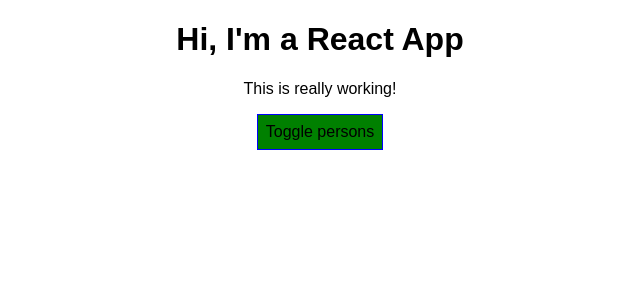
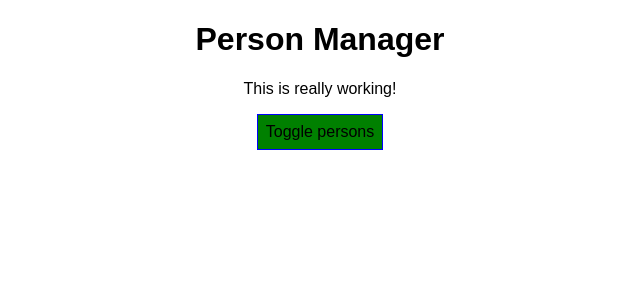
Before and after one commit to Nuwanlwx/Complete-React-Guide, a React app: page / in a window 1280 px wide. Shown: the top 300 px of the page, without its empty margins (320-960 px from the left). Built offline with nearby package versions, Linux system fonts and the light colour scheme.

Commit message:
7. Diving Deeper into Components & React Internal:5. Class-based vs Functional Components

```diff
--- a/src/components/Cockpit/Cockpit.js
+++ b/src/components/Cockpit/Cockpit.js
@@ -16,7 +16,7 @@
     }
     return(
         <div>
-            <h1>Hi, I'm a React App</h1>
+            <h1>{props.title}</h1>
             <p className={assignedClasses.join(' ')}>This is really working!</p>
             <button
                 className= {btnClass}
--- a/src/containers/App.js
+++ b/src/containers/App.js
@@ -66,7 +66,9 @@
     return (
         // <StyleRoot>
           <div className={classes.App}>
-            <Cockpit showPersons={this.state.showPersons}
+            <Cockpit
+                title={this.props.appTitle}
+                showPersons={this.state.showPersons}
               persons={this.state.persons}
               clicked={this.togglePersonsHandler}/>
             {persons}
--- a/src/index.js
+++ b/src/index.js
@@ -4,5 +4,5 @@
 import App from './containers/App';
 import registerServiceWorker from './registerServiceWorker';
 
-ReactDOM.render(<App />, document.getElementById('root'));
+ReactDOM.render(<App appTitle="Person Manager" />, document.getElementById('root'));
 registerServiceWorker();
```
